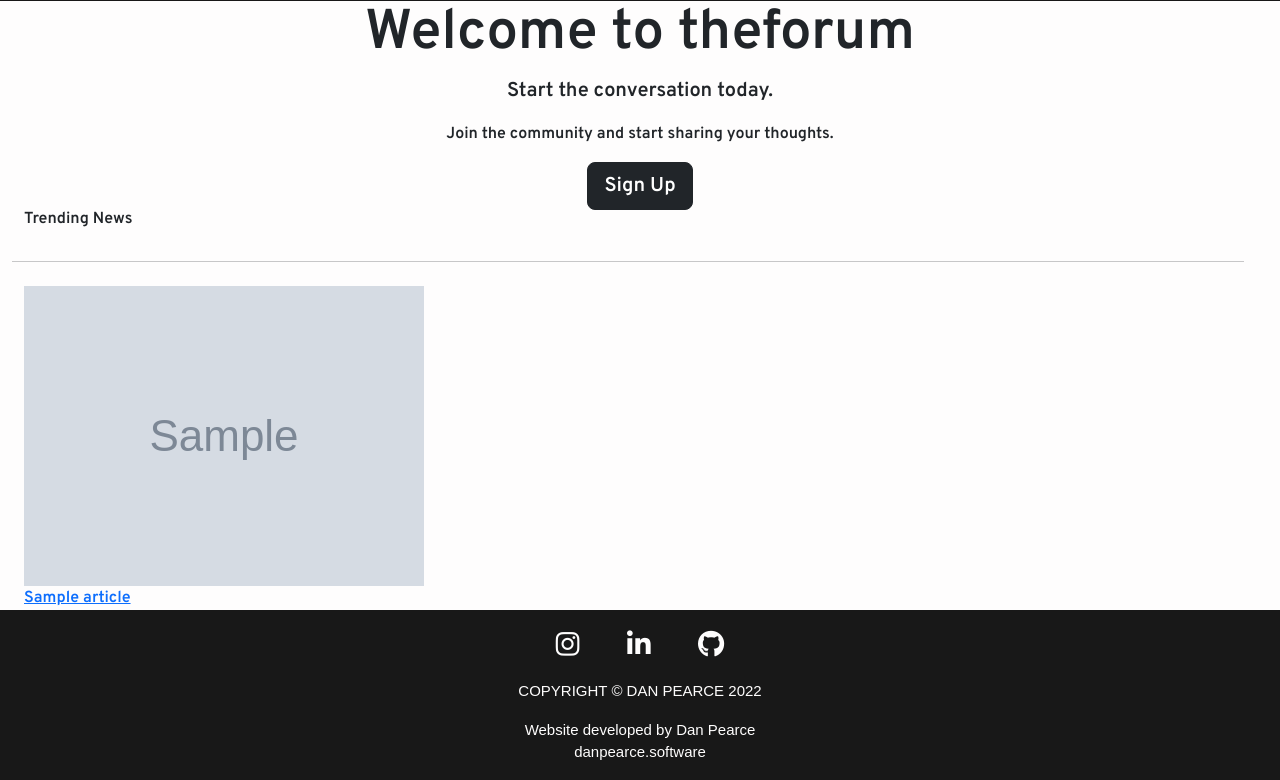
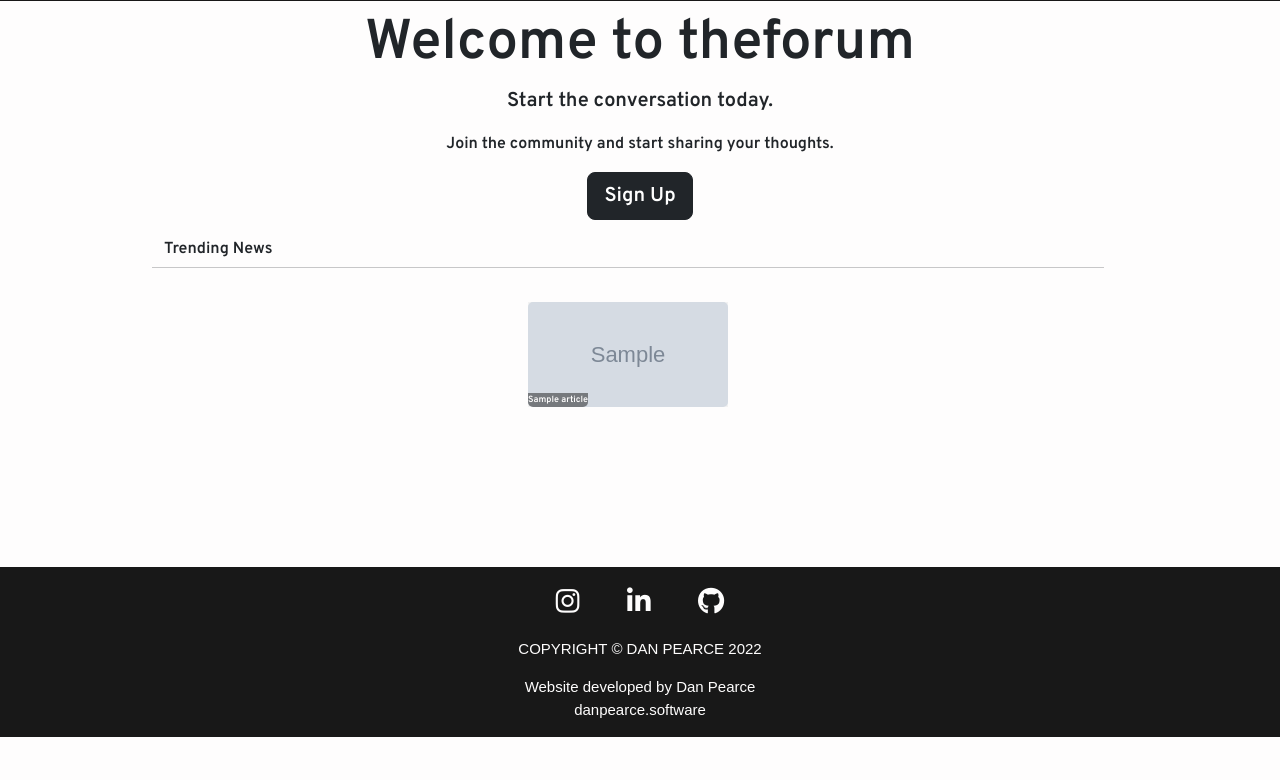
Before and after one commit to DanPearce/CI_PP4_TheForum, a Django app: page / in a window 1280 px wide. Shown: the part 63-843 px from the top of the page. After the commit the page ends 800 px from the top, so only its background shows below. Run offline with Django 3.2, Linux system fonts and the light colour scheme; tables that the repository leaves empty hold one stand-in row (values such as "Sample post"); grey boxes marked "Sample" are stand-in pictures; a database or web service that is not in the repository returns one stand-in record (values such as "Sample title"); data that the repository does not hold is empty; some libraries are stand-ins or nearby versions.

Commit message:
Added some tweaks to the main styling of the index page, and added full stlying for the top stories api articles

```diff
--- a/static/css/style.css
+++ b/static/css/style.css
@@ -10,8 +10,6 @@ body {
     font-family: 'Overpass', sans-serif;
     background-color: #fefdfd;
     width: 100%;
-    display: flex;
-    flex-direction: column;
 }
 
 /*BASE.HTML STYLING*/
@@ -117,6 +115,7 @@ nav {
 /*Main Section*/
 #main {
     height: auto;
+    max-width: 1000px;
 }
 
 /*Footer*/
@@ -149,7 +148,6 @@ a:hover {
 }
 
 .footerSignature {
-    font-size: 15px;
     color: #fefdfd;
 }
 
@@ -219,3 +217,61 @@ label[for=id_remember] {
 #resetpw-btn:hover {
     color: #181818;
 }
+
+/*INDEX.HTML*/
+
+.display-4 {
+    margin-top: 10px;
+}
+
+.sign-up-btn {
+    margin-bottom: 10px;
+}
+
+.sign-up-btn:hover {
+    color: #cd0000 !important;
+    background-color: #181818 !important;
+}
+
+.my-4 {
+    margin-top: 0 !important;
+}
+
+/*Top Stories*/
+
+.news {
+    display: flex;
+    justify-content: center;
+    margin-top: 10px;
+}
+
+.top-stories {
+    position: relative;
+    text-align: center;
+    margin: 10px auto;
+    padding: 0;
+    width: 200px;
+    height: 105px;
+    background-color: #f2f2f2;
+}
+
+.top-stories img {
+    width: 100%;
+    height: 105px;
+    border-radius: 5px;
+}
+
+.top-stories a {
+    position: absolute;
+    text-align: center;
+    text-decoration: none;
+    font-size: xx-small;
+    max-width: 100%;
+    max-height: 100%;
+    bottom: 0;
+    left: 0;
+    background-color: rgba(24, 24, 24, 0.5);
+    color: #fefdfd;
+    border-bottom-left-radius: 5px;
+    border-bottom-right-radius: 5px;
+}
--- a/templates/index.html
+++ b/templates/index.html
@@ -2,20 +2,22 @@
 {% block content %}
 <div id="section" class="row">
     <div class="col-12">
+        {% if not user.is_authenticated %}
         <div class="jumbotron text-center">
             <h1 class="display-4">Welcome to theforum</h1>
             <p class="lead">Start the conversation today.</p>
             <p>Join the community and start sharing your thoughts.</p>
-            <a class="btn btn-dark btn-lg" href="#" role="button">Sign Up</a>
+            <a class="btn btn-dark btn-lg sign-up-btn" href="{% url 'account_signup' %}" role="button">Sign Up</a>
         </div>
+        {% endif %}
         <div class="row container-fluid news">
             <h6>Trending News</h6>
             <hr class="my-4">
             {% for article in articles %}
                 {% if forloop.counter < 5 %}
                     <div class="col-sm-3 top-stories text-wrap">
-                        <img src="{{ article.urlToImage }}">
-                        <a href="{{ article.url }}" target="_blank" class="text-wrap">{{ article.title }}</a>
+                        <img src="{{ article.urlToImage }}" alt="This image relates to {{ article.title }}">
+                        <a href="{{ article.url }}" target="_blank" class="text-wrap" aria-label="Visit the news article site, releated to latest headline {{ article.title }}">{{ article.title }}</a>
                         </a>
                     </div>
                 {% endif %}
```
